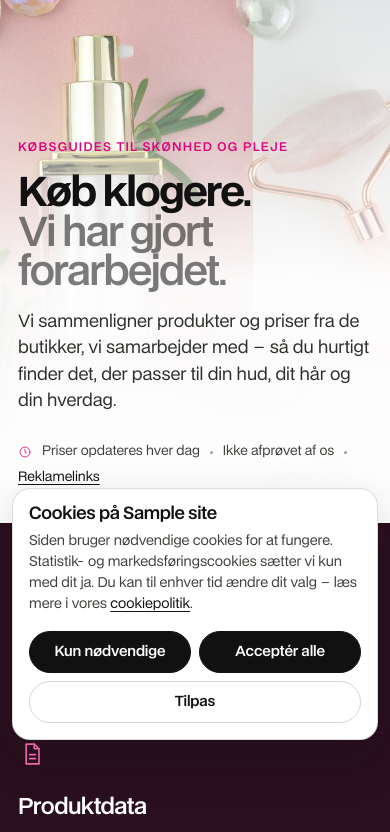
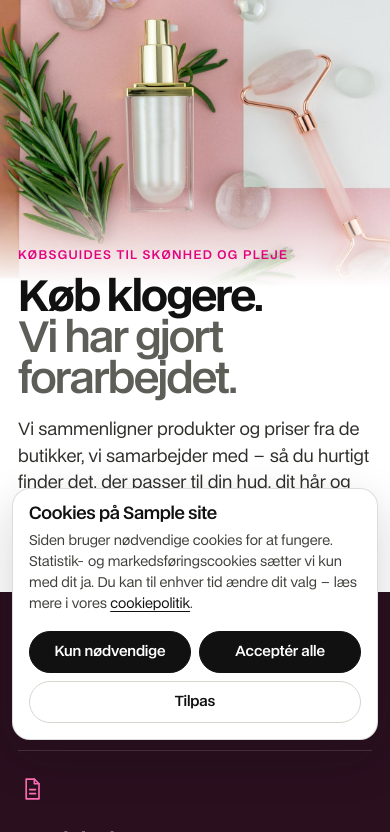
Before and after one commit to frederik-baastrup/myappeal, a WordPress theme: template wp-content/themes/playform/front-page.php in a window 390 px wide. Shown: the part 92-924 px from the top of the page. Run offline with PHP 8.4 and a stand-in for WordPress, Linux system fonts and the light colour scheme; the site name, menu and one post (Sample post) are stand-ins, and other content is empty.

Commit message:
Myappeal: mobil-hero som billedbånd, ens kant på mobil, luft til skygger på nr. 1-hylden
Co-Authored-By: Claude Opus 5.5 <noreply@anthropic.com>
Claude-Session: https://claude.ai/code/session_01J4K97QM4es4vs5tAMCgTXE

```diff
--- a/wp-content/themes/playform/assets/css/myappeal-editorial.css
+++ b/wp-content/themes/playform/assets/css/myappeal-editorial.css
@@ -147,9 +147,9 @@ html.ma-search-open, html.ma-search-open body { overflow: hidden; }
 .ma-dr__results { margin-top: 12px; }
 .ma-dr__topics .ma-kicker { margin: 22px 0 12px; color: #5E5E59; }
 .ma-dr__grid { display: grid; grid-template-columns: repeat(2, minmax(0, 1fr)); gap: 10px; margin: 0; padding: 0; list-style: none; }
-.ma-dr__card { position: relative; display: flex; align-items: flex-end; aspect-ratio: 4 / 5; border-radius: 20px; overflow: hidden; background: var(--ma-blush-2); color: #fff; }
+.ma-dr__card { position: relative; display: flex; align-items: flex-end; aspect-ratio: 1; border-radius: 20px; overflow: hidden; background: var(--ma-blush-2); color: #fff; }
 .ma-dr__grid li:first-child { grid-column: 1 / -1; }
-.ma-dr__grid li:first-child .ma-dr__card { aspect-ratio: 16 / 9; }
+.ma-dr__grid li:first-child .ma-dr__card { aspect-ratio: 2 / 1; }
 .ma-dr__card img { position: absolute; inset: 0; width: 100%; height: 100%; object-fit: cover; }
 .ma-dr__card::after { content: ""; position: absolute; inset: 0; background: linear-gradient(to top, rgba(42,15,31,.8) 0%, rgba(42,15,31,.2) 55%, rgba(42,15,31,0) 80%); }
 .ma-dr__card-body { position: relative; z-index: 1; display: flex; flex-direction: column; gap: 2px; padding: 14px; }
@@ -182,9 +182,10 @@ html.ma-search-open, html.ma-search-open body { overflow: hidden; }
 .ma-hero::before { content: ""; position: absolute; inset: 0; z-index: -1; background: linear-gradient(90deg, rgba(255,255,255,.97) 0%, rgba(255,255,255,.9) 34%, rgba(255,255,255,.45) 56%, rgba(255,255,255,0) 74%); }
 .ma-hero__in { width: 100%; padding-top: 72px; padding-bottom: 72px; }
 .ma-hero__in > * { max-width: 680px; }
+.ma-hero__in > .ma-chips { max-width: 760px; }
 .ma-hero .ma-kicker { color: var(--ma-pink); }
 .ma-hero__title { margin: 20px 0 0; font-size: clamp(40px, 6vw, 84px); font-weight: 700; letter-spacing: -.035em; line-height: .98; }
-.ma-hero__title span { display: block; color: var(--ma-ink); font-weight: 600; opacity: .55; }
+.ma-hero__title span { display: block; color: #5E5E59; font-weight: 600; }
 .ma-hero__lead { margin: 24px 0 0; font-size: 19px; line-height: 1.55; color: #2E2E2B; max-width: 52ch; }
 .ma-chips { display: flex; flex-wrap: wrap; gap: 10px; margin-top: 32px; }
 .ma-chip { display: inline-flex; align-items: center; gap: 8px; height: 46px; padding: 0 8px 0 20px; border-radius: 999px; background: #fff; box-shadow: 0 1px 2px rgba(0,0,0,.05), 0 6px 18px rgba(42,15,31,.08); font-size: 15px; font-weight: 600; transition: transform .2s ease, box-shadow .2s ease; }
@@ -195,14 +196,19 @@ html.ma-search-open, html.ma-search-open body { overflow: hidden; }
 .ma-hero__trust i { width: 3px; height: 3px; border-radius: 50%; background: currentColor; opacity: .5; }
 .ma-hero__trust a { text-decoration: underline; text-underline-offset: 3px; }
 @media (max-width: 760px) {
-	.ma-hero { align-items: flex-end; min-height: 62vh; }
-	.ma-hero__img { object-position: 60% 30%; }
-	.ma-hero::before { background: linear-gradient(0deg, rgba(255,255,255,1) 0%, rgba(255,255,255,.94) 46%, rgba(255,255,255,.55) 68%, rgba(255,255,255,.1) 100%); }
-	.ma-hero__in { padding-top: 120px; padding-bottom: 36px; }
+	/* Mobil: billedet står som et bånd øverst og toner ud i hvidt; teksten står roligt på hvid baggrund. */
+	.ma-hero { display: block; min-height: 0; background: #fff; }
+	.ma-hero__img { position: relative; z-index: 0; height: 34vh; min-height: 220px; object-position: 62% 40%; }
+	.ma-hero::before { inset: auto 0 auto 0; top: calc(max(34vh, 220px) - 96px); height: 96px; z-index: 1; background: linear-gradient(to bottom, rgba(255,255,255,0), #fff); }
+	.ma-hero__in { position: relative; z-index: 2; margin-top: -40px; padding-top: 0; padding-bottom: 8px; }
+	.ma-hero__title { margin-top: 14px; font-size: 42px; }
 	.ma-hero__lead { font-size: 17px; margin-top: 16px; }
-	.ma-chips { flex-wrap: nowrap; overflow-x: auto; margin: 24px -24px 0; padding: 4px 24px 8px; scrollbar-width: none; max-width: none; }
+	.ma-chips { flex-wrap: nowrap; overflow-x: auto; margin: 24px -18px 0; padding: 4px 18px 10px; scrollbar-width: none; max-width: none; }
 	.ma-chips::-webkit-scrollbar { display: none; }
-	.ma-chip { flex: 0 0 auto; height: 42px; font-size: 14px; }
+	.ma-chip { flex: 0 0 auto; height: 42px; font-size: 14px; box-shadow: none; border: 1px solid rgba(17,17,17,.12); }
+	.ma-hero__trust { margin-top: 18px; font-size: 12.5px; }
+	.ma-sec__head { flex-wrap: wrap; align-items: flex-start; margin-bottom: 28px; }
+	.ma-sec--first { padding-top: 56px; }
 }
 
 /* Udvalgt lige nu: magasin-grid */
@@ -282,13 +288,13 @@ html:not(.js) .ma-tabs { display: none; }
 	.ma-all__grid { grid-template-columns: repeat(2, minmax(0, 1fr)); }
 }
 @media (max-width: 760px) {
-	.ma-tabs { margin: 0 -24px 20px; padding: 2px 24px 6px; }
+	.ma-tabs { margin: 0 -18px 20px; padding: 2px 18px 6px; scroll-padding: 0 18px; }
 	.ma-tab { height: 40px; padding: 0 16px; font-size: 14px; }
 	.ma-scene { grid-template-columns: minmax(0, 1fr); gap: 20px; padding: 14px 14px 22px; border-radius: 22px; }
 	.ma-scene__media { aspect-ratio: 4 / 3; border-radius: 16px; }
 	.ma-scene__body { padding: 0 6px; }
 	.ma-scene__excerpt { font-size: 16px; }
-	.js .ma-scenes { display: flex; gap: 12px; margin: 0 -24px; padding: 0 24px 12px; overflow-x: auto; scroll-snap-type: x mandatory; scroll-padding: 0 24px; scrollbar-width: none; }
+	.js .ma-scenes { display: flex; gap: 12px; margin: 0 -18px; padding: 0 18px 24px; overflow-x: auto; scroll-snap-type: x mandatory; scroll-padding: 0 18px; scrollbar-width: none; }
 	.js .ma-scenes::-webkit-scrollbar { display: none; }
 	.js .ma-scene { flex: 0 0 calc(100% - 28px); opacity: 1; visibility: visible; transform: none; scroll-snap-align: start; scroll-snap-stop: always; }
 	.ma-scene__foot { width: 100%; }
@@ -301,7 +307,7 @@ html:not(.js) .ma-tabs { display: none; }
 .ma-arrows button { width: 48px; height: 48px; border: 1px solid rgba(17,17,17,.14); border-radius: 50%; background: #fff; color: var(--ma-ink); display: inline-flex; align-items: center; justify-content: center; cursor: pointer; transition: background-color .2s ease, opacity .2s ease; }
 .ma-arrows button:hover:not(:disabled) { background: var(--ma-blush); }
 .ma-arrows button:disabled { opacity: .35; cursor: default; }
-.ma-shelf__row { display: grid; grid-auto-flow: column; grid-auto-columns: calc((100% - 3 * 20px) / 4); gap: 20px; margin: 0; padding: 4px 0 16px; list-style: none; overflow-x: auto; scroll-snap-type: x mandatory; scroll-behavior: smooth; scrollbar-width: none; }
+.ma-shelf__row { display: grid; grid-auto-flow: column; grid-auto-columns: calc((100% - 3 * 20px) / 4); gap: 20px; margin: -16px -16px 0; padding: 16px 16px 40px; scroll-padding: 0 16px; list-style: none; overflow-x: auto; scroll-snap-type: x mandatory; scroll-behavior: smooth; scrollbar-width: none; }
 .ma-shelf__row::-webkit-scrollbar { display: none; }
 .ma-shelf__row .slider__item { scroll-snap-align: start; display: flex; }
 .ma-pcard { display: flex; flex-direction: column; gap: 10px; width: 100%; padding: 12px 12px 20px; border-radius: 24px; background: #fff; box-shadow: var(--ma-shadow); transition: box-shadow .4s ease; }
@@ -319,13 +325,13 @@ html:not(.js) .ma-tabs { display: none; }
 .ma-pcard:hover .ma-pcard__go svg { transform: translateX(4px); }
 @media (max-width: 1000px) { .ma-shelf__row { grid-auto-columns: calc((100% - 2 * 20px) / 3); } }
 @media (max-width: 760px) {
-	.ma-shelf__row { grid-auto-columns: 68%; gap: 12px; margin: 0 -24px; padding: 4px 24px 16px; scroll-padding: 0 24px; }
+	.ma-shelf__row { grid-auto-columns: 68%; gap: 12px; margin: -16px -18px 0; padding: 16px 18px 32px; scroll-padding: 0 18px; }
 	.ma-arrows { display: none; }
 }
 
 /* Sådan vælger vi: aubergine-bånd */
 .ma-band { padding: var(--ma-sec) 0; background: var(--ma-aubergine); color: #F3E7EE; }
-.ma-band__head h2 { color: #fff; max-width: 16ch; }
+.ma-band__head h2 { color: #fff; max-width: 22ch; }
 .ma-band__cols { display: grid; grid-template-columns: repeat(3, minmax(0, 1fr)); gap: 48px; margin: 56px 0 0; padding: 0; list-style: none; }
 .ma-band__cols li { padding-top: 28px; border-top: 1px solid rgba(255,255,255,.14); }
 .ma-band__cols svg { color: #FF6FB5; }
```
